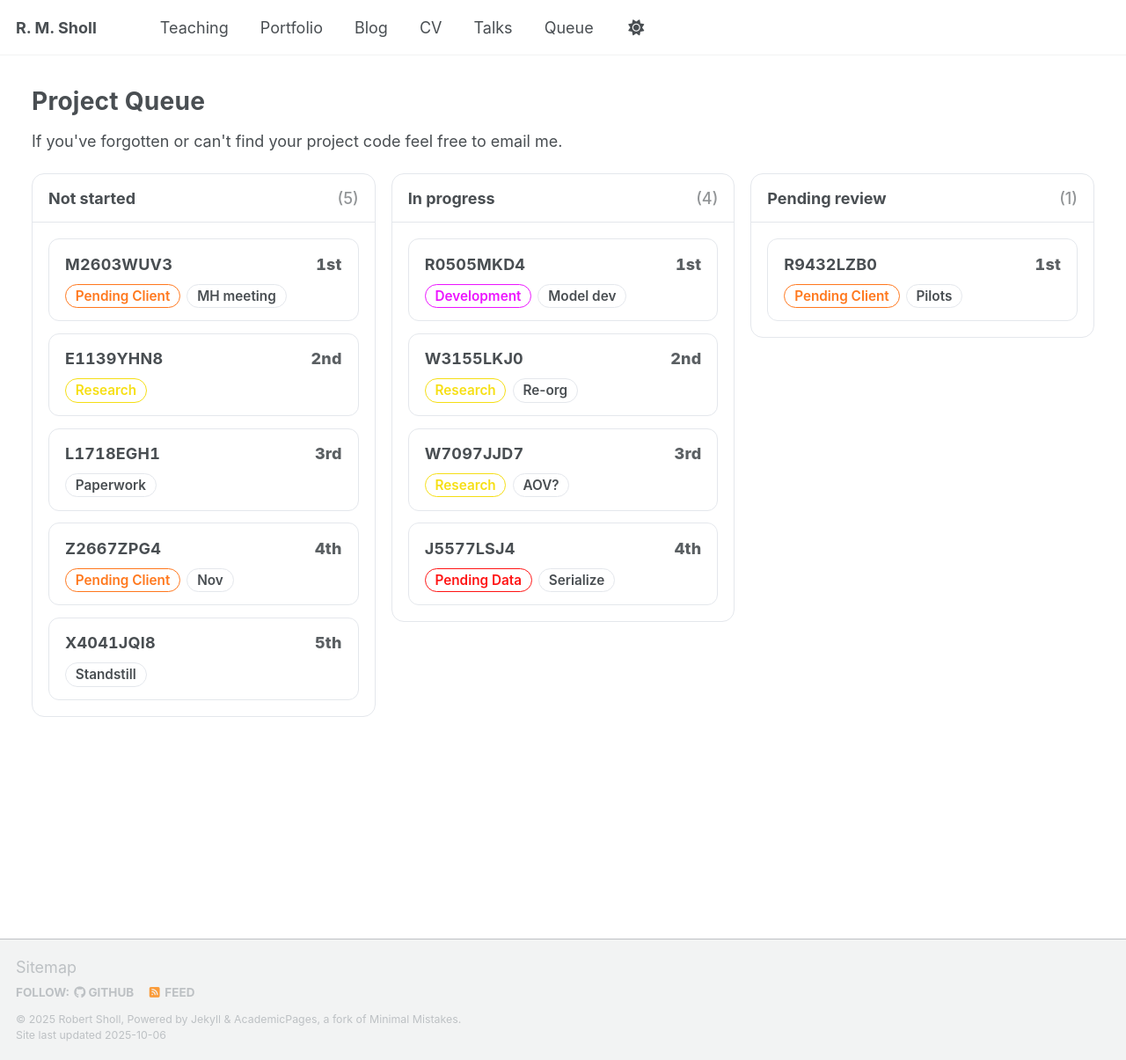
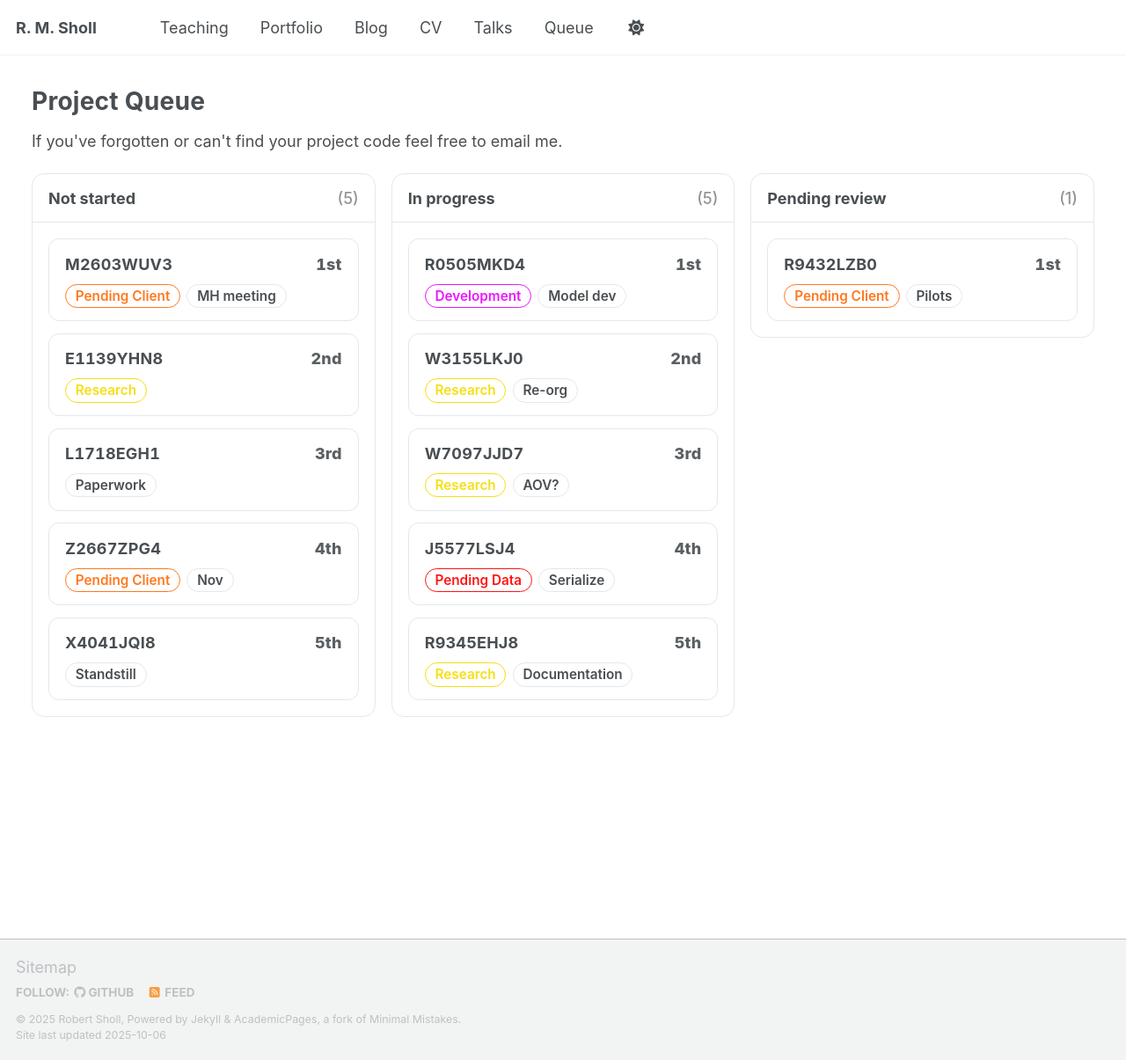
Before and after one commit to rmshksu/rmshksu.github.io, a Jekyll site: the page built from _pages/queue.md, in a window 1280 px wide and 1205 px high. Shown: the whole window at 88% size. Built offline with Jekyll 4.4.1, drawn with Linux system fonts in a browser that asks for light colours; a script that is not in the unit is left out.

Commit message:
update project queue

```diff
--- a/_data/queue.yml
+++ b/_data/queue.yml
@@ -69,3 +69,10 @@ projects:
     #due:
     notes: "Paperwork"
     #data-group: Research
+  - code: R9345EHJ8
+    #client_hint:
+    status: "In progress"
+    queue: 5
+    #due:
+    notes: "Documentation"
+    data-group: Research
```
